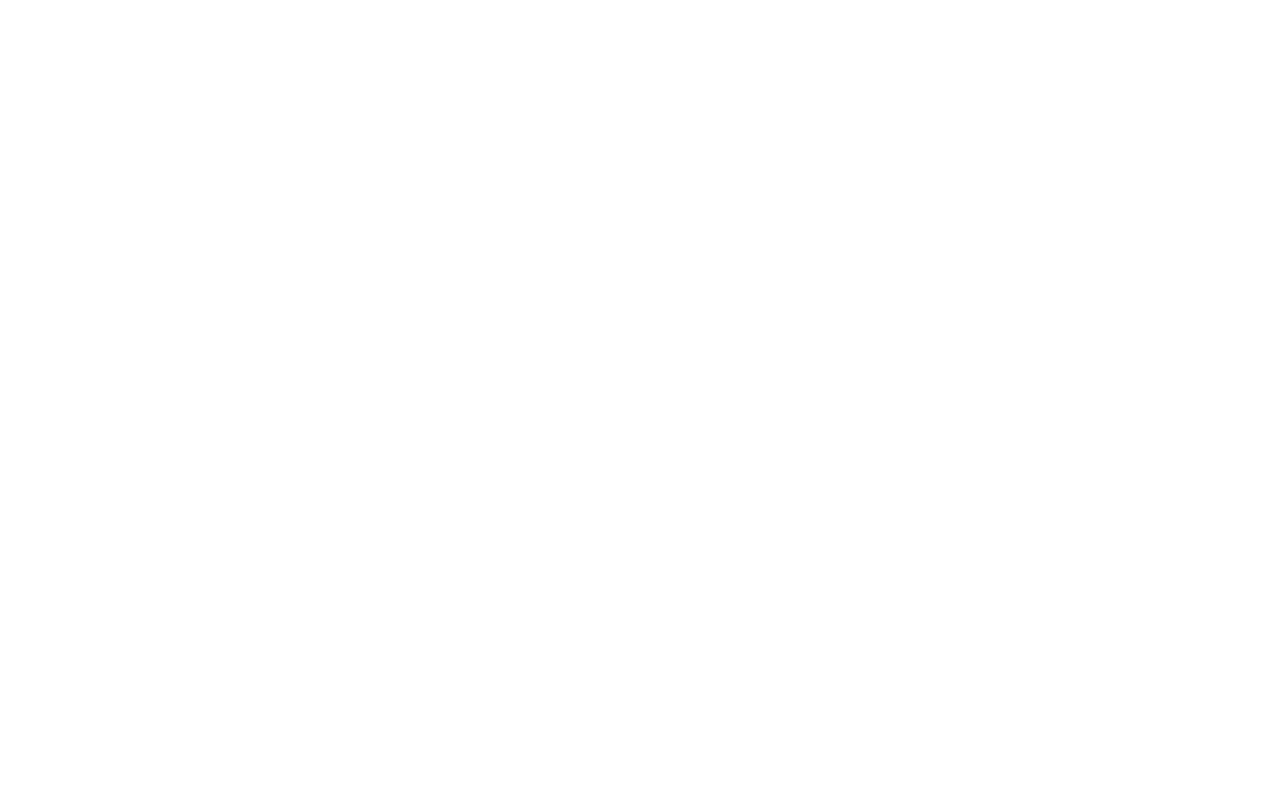
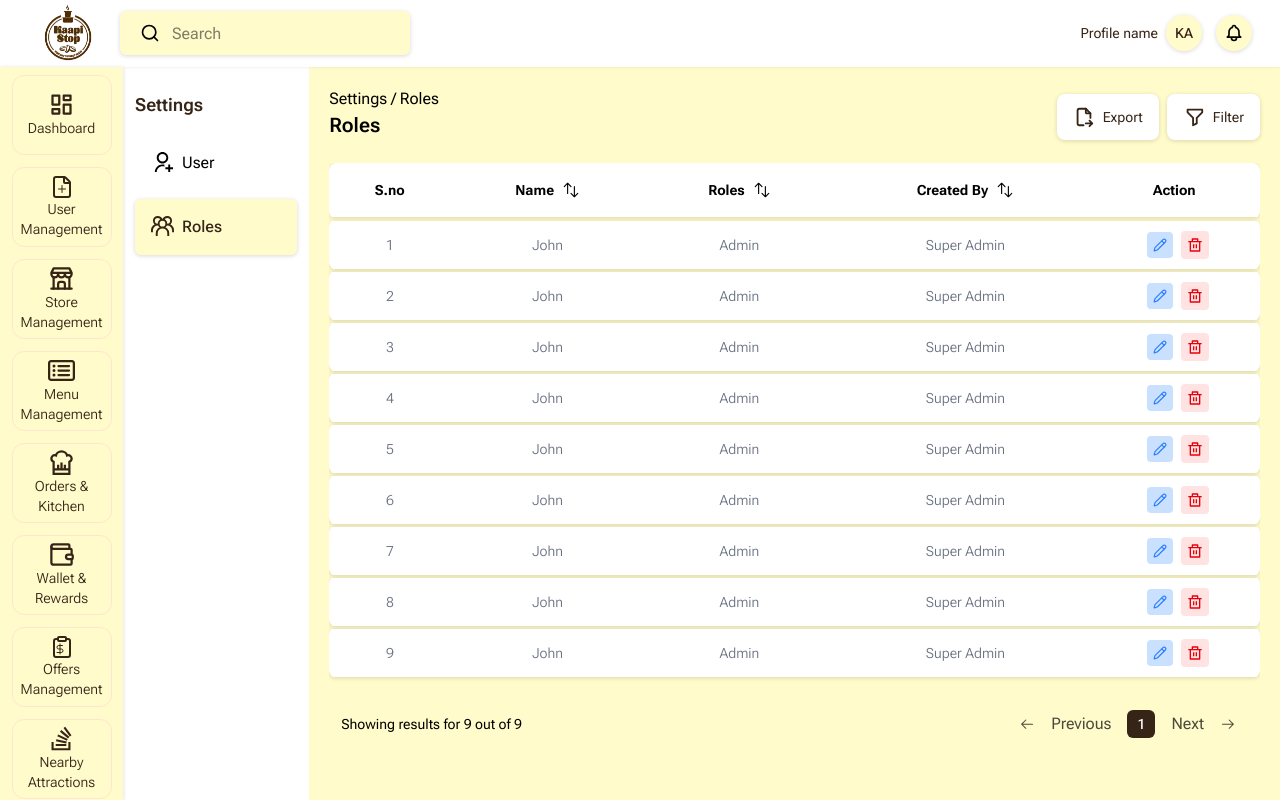
Before and after one commit to Vishvanath2005/Kappi_Stop_FE, a React (Vite) app in the folder Kappi_Stop_FE/: page /settings/roles in a window 1280 px wide. Before the commit this address had no page. Built offline with nearby package versions, Linux system fonts and the light colour scheme.

Commit message:
Roles_created

```diff
--- a/Kappi_Stop_FE/src/components/Table.jsx
+++ b/Kappi_Stop_FE/src/components/Table.jsx
@@ -158,14 +158,14 @@
             </tr>
           </thead>
 
-          <tbody className="text-grey bg-white text-sm font-light drop-shadow-sm">
+          <tbody className=" bg-white text-sm font-light drop-shadow-sm">
             {currentItems.length > 0 ? (
               currentItems.map((item, index) => (
                 <tr
                   key={index}
-                  className="border-b-[3px] border-background text-center"
+                  className="border-b-[3px] text-gray-500 border-background text-center"
                 >
-                  <td className="p-3.5 rounded-l-lg">
+                  <td className="p-3.5  rounded-l-lg">
                     {indexOfFirstItem + index + 1}
                   </td>
                   {columns.map((col, colIndex) => {
--- /dev/null
+++ b/Kappi_Stop_FE/src/pages/settings/roles/Roles_Settings.jsx
@@ -0,0 +1,37 @@
+import React from 'react'
+import Table from '../../../components/Table'
+
+const Roles_Settings = () => {
+
+  const rolesColumns = [
+    { key: "name", label: "Name" },
+    { key: "role", label: "Roles" },
+    { key: "created_by", label: "Created By" },
+  ];
+
+  const rolesData = [
+    { name: "John", role: "Admin", created_by: "Super Admin" },
+    { name: "John", role: "Admin", created_by: "Super Admin" },
+    { name: "John", role: "Admin", created_by: "Super Admin" },
+    { name: "John", role: "Admin", created_by: "Super Admin" },
+    { name: "John", role: "Admin", created_by: "Super Admin" },
+    { name: "John", role: "Admin", created_by: "Super Admin" },
+    { name: "John", role: "Admin", created_by: "Super Admin" },
+    { name: "John", role: "Admin", created_by: "Super Admin" },
+    { name: "John", role: "Admin", created_by: "Super Admin" },
+  ];
+
+  return (
+    <>
+     <Table
+        setting_title="Roles"
+        add_button={false}
+        columns={rolesColumns}
+        data={rolesData}
+        EditRoute="/settings/user/edit_user_setting"
+      />
+    </>
+  )
+}
+
+export default Roles_Settings
--- a/Kappi_Stop_FE/src/pages/settings/user/User_Settings.jsx
+++ b/Kappi_Stop_FE/src/pages/settings/user/User_Settings.jsx
@@ -4,6 +4,7 @@
 import Add_User_Settings from "./Add_User_Settings";
 
 const User_Settings = () => {
+
   const usersettingColumns = [
     { key: "name", label: "Name" },
     { key: "role", label: "Roles" },
--- a/Kappi_Stop_FE/src/routes/other_Routes/Settings_Route.jsx
+++ b/Kappi_Stop_FE/src/routes/other_Routes/Settings_Route.jsx
@@ -1,18 +1,18 @@
 import React from "react";
-import { Route, Routes } from "react-router";
+import { Routes, Route } from "react-router-dom";
 import User_Settings from "../../pages/settings/user/User_Settings";
 import Edit_User_Settings from "../../pages/settings/user/Edit_User_Settings";
+import Roles_Settings from "../../pages/settings/roles/Roles_Settings";
 
 const Settings_Route = () => {
   return (
-    <>
     <Route path="/settings">
       <Route path="user">
         <Route index element={<User_Settings />} />
         <Route path="edit_user_setting" element={<Edit_User_Settings />} />
       </Route>
+      <Route path="roles" element={<Roles_Settings />} />
     </Route>
-    </>
   );
 };
 
```
Lines whose indentation alone changed are shown as unchanged.
